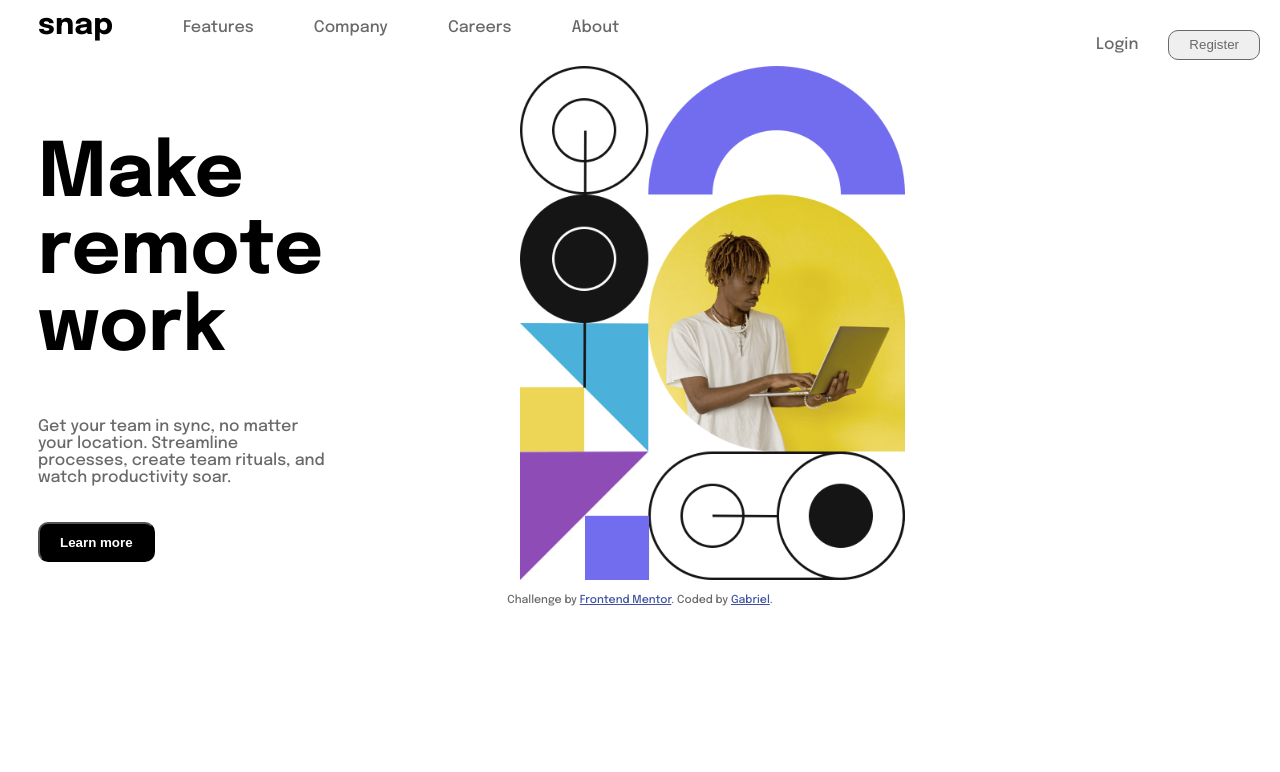
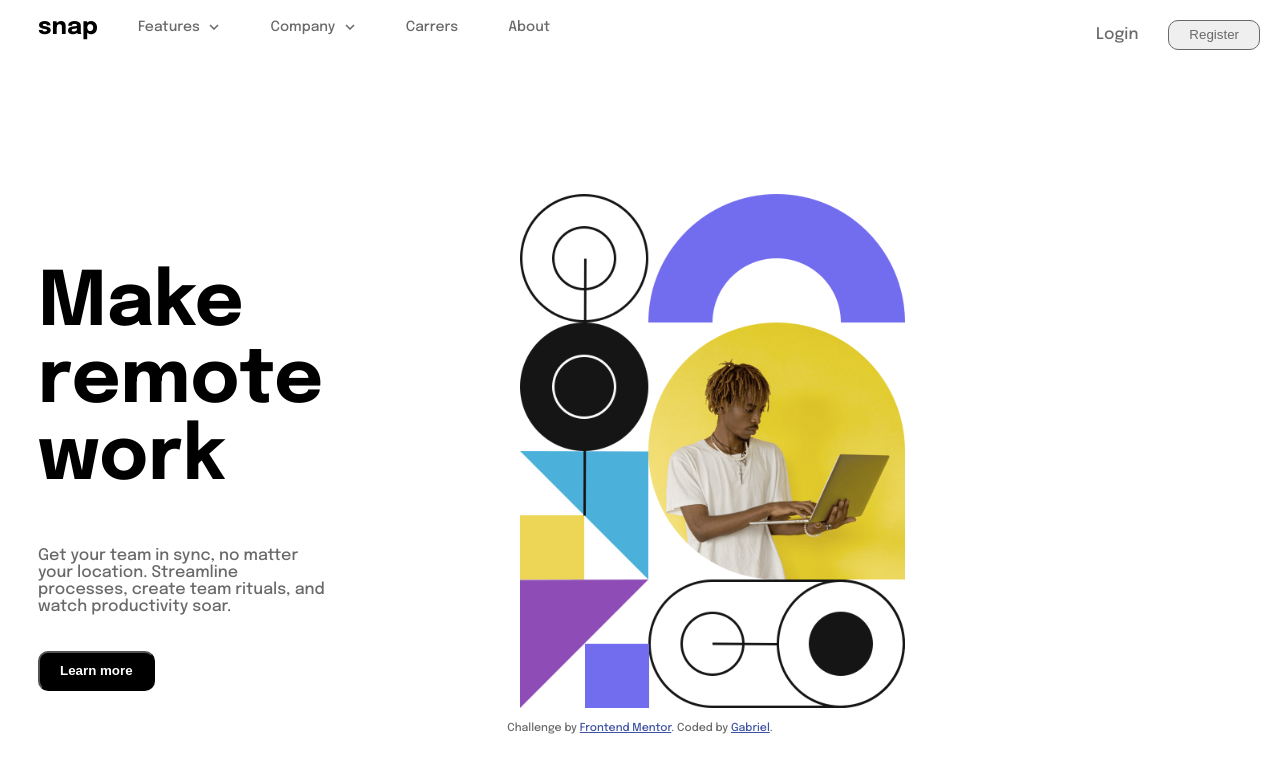
Before and after one commit to Gabriel070211/desaafio-2, a plain HTML site: page index.html in a window 1280 px wide. Drawn offline with Linux system fonts and the light colour scheme.

Commit message:
Atualizando o menu

```diff
--- a/index.html
+++ b/index.html
@@ -23,14 +23,40 @@
   <div class="container">
 
 
-    <div id="menu">
-      <h2 id="main_title">snap</h2>
-      <h4 class="menu_item">Features</h4>
-      <h4 class="menu_item"> Company</h4>
-      <h4 class="menu_item"> Careers</h4>
-      <h4 class="menu_item">About </h4>
+    <div class="header">
+      <h2 id="logoMenu"> snap </h2>
+      <div id="listMenu">
+        <ul class="headerMenu">
+          <li class="itemMenu"> Features
+            <button id="bt_features" onclick="openMenu('features')" class="iconArrow"></button>
+          </li>
+
+          <li class="itemMenu">Company
+              <button id="bt_company" onclick="openMenu('company')" class="iconArrow"></button>
+          </li>
+          <li class="itemMenu">Carrers</li>
+          <li class="itemMenu">About</li>
+        </ul>
+
+        <div class="menuOpen" >
+          <ul id="features" class="toggleButton">
+            <li><img class="iconMenu" src="images/icon-todo.svg"/> Todo list</li>
+            <li><img class="iconMenu" src="images/icon-calendar.svg"/> Calendar</li>
+            <li><img class="iconMenu" src="images/icon-reminders.svg"/> Reminders</li>
+            <li><img class="iconMenu" src="images/icon-planning.svg"/> Plannig</li>
+         </ul>
+
+         <ul id="company" class="toggleButton">
+          <li>History</li>
+          <li>Our time</li>
+          <li>Blog</li>
+
+        </ul>
+        </div>
+      </div>
 
     </div>
+
 
     <div class="login_register">
       <p>Login</p>
@@ -59,5 +85,7 @@
     Challenge by <a href="https://www.frontendmentor.io?ref=challenge" target="_blank">Frontend Mentor</a>.
     Coded by <a href="#">Gabriel</a>.
   </div>
+
+  <script src="main.js"></script>
 </body>
 </html>
--- /dev/null
+++ b/main.js
@@ -0,0 +1,7 @@
+
+function openMenu(menu){
+    const abrirMenu = document.getElementById(menu)
+    const button = document.getElementById('bt_'+menu)
+    abrirMenu.classList.toggle("open");
+    button.classList.toggle("open");
+}
--- a/style.css
+++ b/style.css
@@ -29,7 +29,7 @@ body{
     display: flex;
     position: absolute;
     right: 20px;
-    top:20px;
+    top:10px;
     gap:30px;
     align-items: center;
 }
@@ -99,4 +99,81 @@ h5{
     color: #696969;
     border:1px solid #696969;
     cursor: pointer;
+
 }
+.header{
+    display: flex;
+    margin-top: 0;
+    padding: 0;
+
+}
+
+#logoMenu{
+    color: #000;
+    margin-top: 5px;
+    padding: 0;
+}
+
+
+.headerMenu{
+    display: flex;
+    align-items: center;
+    font-size: 14px;
+    padding-top: 5px;
+    margin-top: 5px;
+
+}
+.headerMenu li{
+    list-style: none;
+    margin-right: 50px;
+    cursor: pointer;
+
+}
+.menuOpen{
+
+    text-align: justify;
+    display: flex;
+}
+.iconMenu{
+    padding-right: 10px;
+    width: 12px;
+}
+
+.iconArrow{
+    background-image: url(images/icon-arrow-down.svg);
+    background-position: center;
+    background-repeat: no-repeat;
+    background-color: transparent;
+    border: none;
+    height: 10px;
+    cursor: pointer;
+    margin-left: 5px;
+}
+.iconArrow.open{
+    background-image: url(images/icon-arrow-up.svg);
+}
+.toggleButton{
+
+    margin-top: 0;
+    display: flex;
+    padding: 15px 20px;
+    flex-direction: column;
+    align-items: flex-start;
+    gap: 5px;
+    visibility: hidden;
+
+
+}
+.toggleButton li{
+    list-style: none;
+    font-size: 13px;
+    letter-spacing: 1px;
+    margin-bottom: 5px;
+}
+.toggleButton.open{
+    visibility: visible;
+    margin-right: 20px;
+    background-color: rgb(245, 247, 246);
+    box-shadow: 2px 2px 2px #ababab;
+    border-radius: 10px;
+}
```
